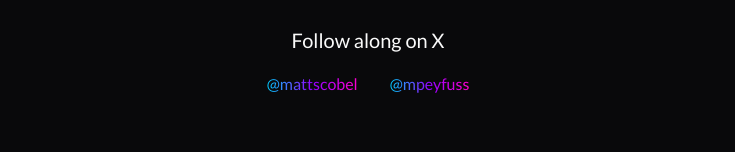
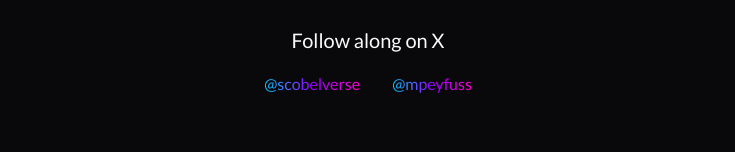
Before and after one commit to 0xartcade/artcade-ui, a Next.js app: page / in a window 1280 px wide. Shown: the part 533-685 px from the top of the page, without its empty margins (272-1007 px from the left). Built offline with nearby package versions, Linux system fonts and the light colour scheme.

Commit message:
fix shape logo and Matt's proper X handle

```diff
--- a/app/page.tsx
+++ b/app/page.tsx
@@ -29,7 +29,7 @@
       <section className="grid grid-cols-2 sm:grid-cols-3 gap-y-8 gap-x-8 items-center">
         <div className="flex gap-x-2">
           <ShapeCircleIcon className="w-12 md:w-14" />
-          <ShapeWordmarkIcon className="w-24` md:w-28" />
+          <ShapeWordmarkIcon className="w-24 md:w-28" />
         </div>
         <Image
           src="/logo.png"
@@ -50,13 +50,13 @@
         <SubHeading2>Follow along on X</SubHeading2>
         <div className="flex gap-x-8 mt-4">
           <Link
-            href="https://x.com/mattscobel"
+            href="https://x.com/scobelverse"
             target="_blank"
             rel="noopener noreferrer"
             className="duration-150 ease-in hover:scale-105"
           >
             <Paragraph className="bg-gradient-to-r from-neon-blue via-neon-purple to-neon-pink bg-clip-text text-transparent">
-              @mattscobel
+              @scobelverse
             </Paragraph>
           </Link>
           <Link
```
